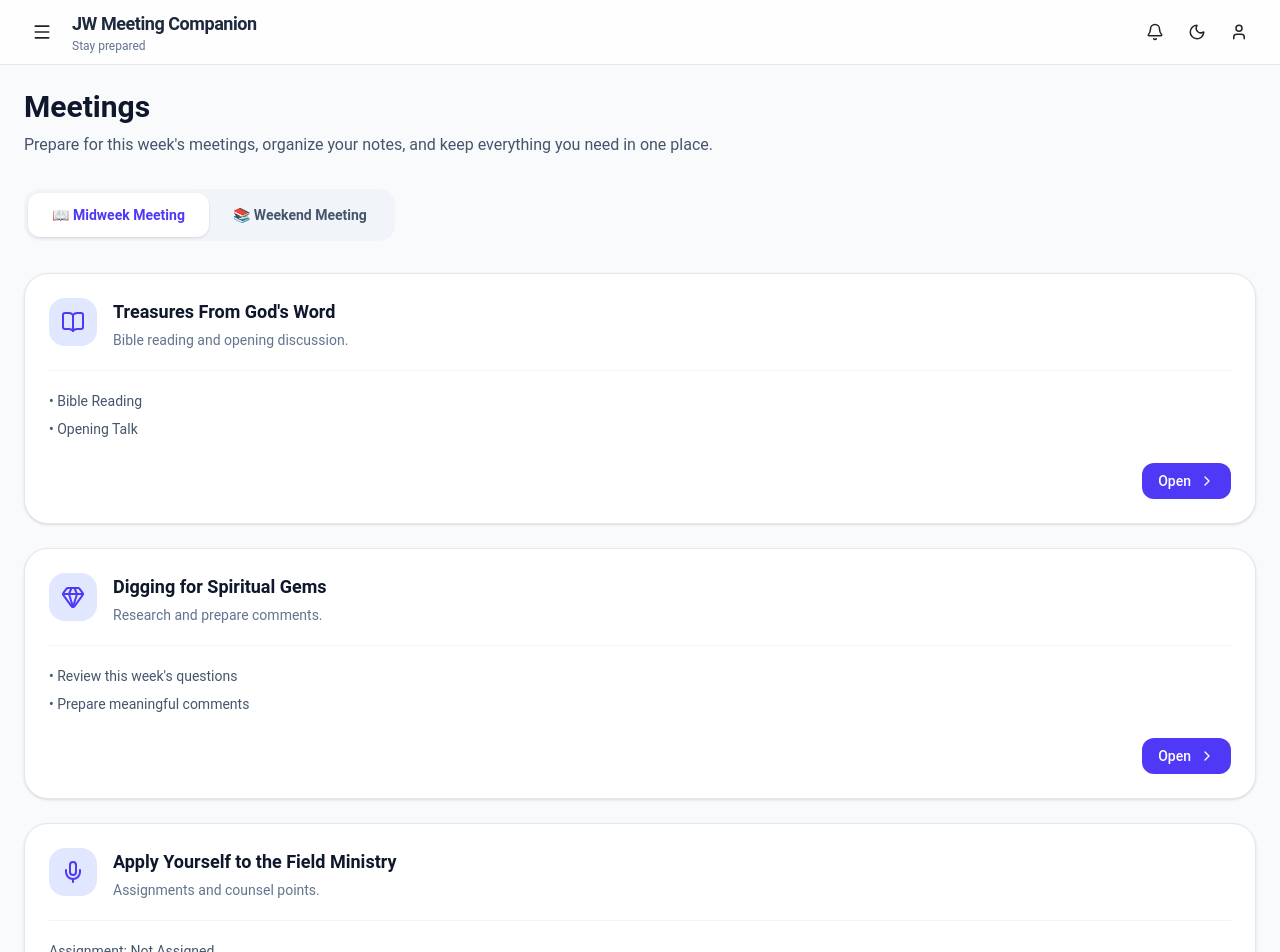
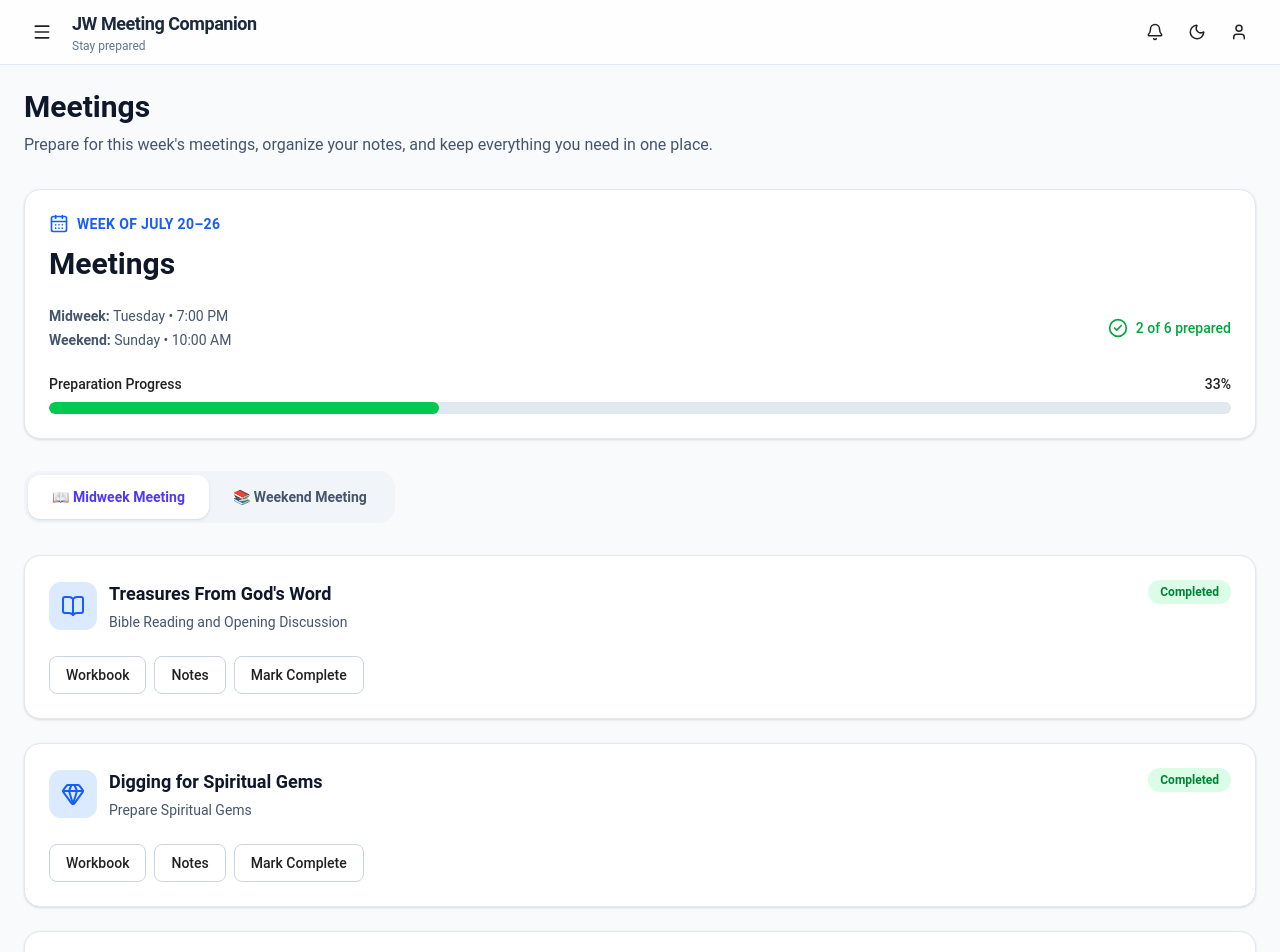
Before and after one commit to kadamsandesh28-star/jw-meeting-companion, a React (Vite) app: page /meetings in a window 1280 px wide. Shown: the top 952 px of the page. Built offline with nearby package versions, Linux system fonts and the light colour scheme.

Commit message:
Sprint 2: Refactor meetings to data-driven architecture

```diff
--- /dev/null
+++ b/src/Components/common/StatusBadge.tsx
@@ -0,0 +1,37 @@
+import { MeetingStatus } from "../../data/mock/meetingData";
+
+interface StatusBadgeProps {
+  status: MeetingStatus;
+}
+
+const statusConfig = {
+  completed: {
+    label: "Completed",
+    className:
+      "bg-green-100 text-green-700 dark:bg-green-900/30 dark:text-green-300",
+  },
+  "in-progress": {
+    label: "In Progress",
+    className:
+      "bg-yellow-100 text-yellow-700 dark:bg-yellow-900/30 dark:text-yellow-300",
+  },
+  "not-started": {
+    label: "Not Started",
+    className:
+      "bg-slate-100 text-slate-700 dark:bg-slate-800 dark:text-slate-300",
+  },
+};
+
+const StatusBadge = ({ status }: StatusBadgeProps) => {
+  const config = statusConfig[status];
+
+  return (
+    <span
+      className={`inline-flex items-center rounded-full px-3 py-1 text-xs font-semibold ${config.className}`}
+    >
+      {config.label}
+    </span>
+  );
+};
+
+export default StatusBadge;
--- /dev/null
+++ b/src/Components/meetings/MeetingHeader.tsx
@@ -0,0 +1,65 @@
+import { CalendarDays, CheckCircle2 } from "lucide-react";
+import { meetingData } from "../../data/mock/meetingData";
+
+const MeetingHeader = () => {
+  const totalSections =
+    meetingData.midweek.sections.length +
+    meetingData.weekend.sections.length;
+
+  const completedSections =
+    [...meetingData.midweek.sections, ...meetingData.weekend.sections].filter(
+      (section) => section.status === "completed"
+    ).length;
+
+  const progress = Math.round((completedSections / totalSections) * 100);
+
+  return (
+    <div className="mb-8 rounded-2xl border border-slate-200 bg-white p-6 shadow-sm dark:border-slate-700 dark:bg-slate-900">
+      <div className="flex items-center gap-2 text-blue-600 dark:text-blue-400">
+        <CalendarDays className="h-5 w-5" />
+        <span className="text-sm font-semibold uppercase tracking-wide">
+          Week of {meetingData.weekOf}
+        </span>
+      </div>
+
+      <h1 className="mt-3 text-3xl font-bold text-slate-900 dark:text-white">
+        Meetings
+      </h1>
+
+      <div className="mt-6 flex items-center justify-between text-sm text-slate-600 dark:text-slate-300">
+        <div>
+          <p>
+            <strong>Midweek:</strong>{" "}
+            {meetingData.midweek.meetingDate} • {meetingData.midweek.meetingTime}
+          </p>
+
+          <p className="mt-1">
+            <strong>Weekend:</strong>{" "}
+            {meetingData.weekend.meetingDate} • {meetingData.weekend.meetingTime}
+          </p>
+        </div>
+
+        <div className="flex items-center gap-2 font-medium text-green-600">
+          <CheckCircle2 className="h-5 w-5" />
+          {completedSections} of {totalSections} prepared
+        </div>
+      </div>
+
+      <div className="mt-6">
+        <div className="mb-2 flex justify-between text-sm font-medium">
+          <span>Preparation Progress</span>
+          <span>{progress}%</span>
+        </div>
+
+        <div className="h-3 overflow-hidden rounded-full bg-slate-200 dark:bg-slate-700">
+          <div
+            className="h-full rounded-full bg-green-500 transition-all duration-500"
+            style={{ width: `${progress}%` }}
+          />
+        </div>
+      </div>
+    </div>
+  );
+};
+
+export default MeetingHeader;
--- a/src/Components/meetings/MeetingSectionCard.tsx
+++ b/src/Components/meetings/MeetingSectionCard.tsx
@@ -1,54 +1,57 @@
-import { ReactNode } from "react";
-import { ChevronRight } from "lucide-react";
+import React from "react";
+import { LucideIcon } from "lucide-react";
+import StatusBadge from "../common/StatusBadge";
+import { MeetingStatus } from "../../data/mock/meetingData";
 
 interface MeetingSectionCardProps {
-  icon: ReactNode;
+  icon: LucideIcon;
   title: string;
-  description?: string;
-  children?: ReactNode;
+  description: string;
+  status: MeetingStatus;
+  actions: string[];
 }
 
-export default function MeetingSectionCard({
-  icon,
+const MeetingSectionCard: React.FC<MeetingSectionCardProps> = ({
+  icon: Icon,
   title,
   description,
-  children,
-}: MeetingSectionCardProps) {
+  status,
+  actions,
+}) => {
   return (
-    <div className="rounded-3xl border border-slate-200 bg-white p-6 shadow-sm transition-all duration-300 hover:-translate-y-1 hover:shadow-lg dark:border-slate-700 dark:bg-slate-900">
-      {/* Header */}
-      <div className="mb-5 flex items-start gap-4">
-        <div className="flex h-12 w-12 items-center justify-center rounded-2xl bg-indigo-100 text-indigo-600 dark:bg-indigo-900/40 dark:text-indigo-300">
-          {icon}
+    <div className="rounded-2xl border border-slate-200 bg-white p-6 shadow-sm transition-all duration-300 hover:-translate-y-1 hover:shadow-lg dark:border-slate-700 dark:bg-slate-900">
+      <div className="mb-4 flex items-start justify-between">
+        <div className="flex items-center gap-3">
+          <div className="rounded-xl bg-blue-100 p-3 dark:bg-blue-900/30">
+            <Icon className="h-6 w-6 text-blue-600 dark:text-blue-400" />
           </div>
 
-        <div className="flex-1">
+          <div>
             <h3 className="text-lg font-semibold text-slate-900 dark:text-white">
               {title}
             </h3>
 
-          {description && (
-            <p className="mt-1 text-sm text-slate-500 dark:text-slate-400">
+            <p className="mt-1 text-sm text-slate-600 dark:text-slate-400">
               {description}
             </p>
-          )}
           </div>
         </div>
 
-      {/* Content */}
-      {children && (
-        <div className="border-t border-slate-100 pt-5 dark:border-slate-700">
-          {children}
+        <StatusBadge status={status} />
       </div>
-      )}
 
-      {/* Footer */}
-      <div className="mt-6 flex justify-end">
-        <button className="flex items-center gap-2 rounded-xl bg-indigo-600 px-4 py-2 text-sm font-medium text-white transition-colors hover:bg-indigo-700">
-          Open
-          <ChevronRight size={16} />
+      <div className="mt-6 flex flex-wrap gap-2">
+        {actions.map((action) => (
+          <button
+            key={action}
+            className="rounded-lg border border-slate-300 px-4 py-2 text-sm font-medium transition-colors hover:bg-slate-100 dark:border-slate-600 dark:hover:bg-slate-800"
+          >
+            {action}
           </button>
+        ))}
       </div>
     </div>
   );
-}
+};
+
+export default MeetingSectionCard;
--- a/src/Components/meetings/MidweekMeeting.tsx
+++ b/src/Components/meetings/MidweekMeeting.tsx
@@ -3,72 +3,36 @@
   Gem,
   Mic,
   HeartHandshake,
+  LucideIcon,
 } from "lucide-react";
 
 import MeetingSectionCard from "./MeetingSectionCard";
+import { meetingData } from "../../data/mock/meetingData";
+
+const iconMap: Record<string, LucideIcon> = {
+  treasures: BookOpen,
+  gems: Gem,
+  apply: Mic,
+  living: HeartHandshake,
+};
 
 export default function MidweekMeeting() {
   return (
     <div className="space-y-6">
-      <MeetingSectionCard
-        icon={<BookOpen size={24} />}
-        title="Treasures From God's Word"
-        description="Bible reading and opening discussion."
-      >
-        <div className="space-y-2">
-          <p className="text-sm text-slate-600 dark:text-slate-300">
-            • Bible Reading
-          </p>
-          <p className="text-sm text-slate-600 dark:text-slate-300">
-            • Opening Talk
-          </p>
-        </div>
-      </MeetingSectionCard>
+      {meetingData.midweek.sections.map((section) => {
+        const Icon = iconMap[section.id];
 
-      <MeetingSectionCard
-        icon={<Gem size={24} />}
-        title="Digging for Spiritual Gems"
-        description="Research and prepare comments."
-      >
-        <div className="space-y-2">
-          <p className="text-sm text-slate-600 dark:text-slate-300">
-            • Review this week's questions
-          </p>
-          <p className="text-sm text-slate-600 dark:text-slate-300">
-            • Prepare meaningful comments
-          </p>
-        </div>
-      </MeetingSectionCard>
-
-      <MeetingSectionCard
-        icon={<Mic size={24} />}
-        title="Apply Yourself to the Field Ministry"
-        description="Assignments and counsel points."
-      >
-        <div className="space-y-2">
-          <p className="text-sm text-slate-600 dark:text-slate-300">
-            Assignment: Not Assigned
-          </p>
-          <p className="text-sm text-slate-600 dark:text-slate-300">
-            Counsel Point: —
-          </p>
-        </div>
-      </MeetingSectionCard>
-
-      <MeetingSectionCard
-        icon={<HeartHandshake size={24} />}
-        title="Living as Christians"
-        description="Living as Christians and Congregation Bible Study."
-      >
-        <div className="space-y-2">
-          <p className="text-sm text-slate-600 dark:text-slate-300">
-            • Living as Christians
-          </p>
-          <p className="text-sm text-slate-600 dark:text-slate-300">
-            • Congregation Bible Study
-          </p>
-        </div>
-      </MeetingSectionCard>
+        return (
+          <MeetingSectionCard
+            key={section.id}
+            icon={Icon}
+            title={section.title}
+            description={section.description}
+            status={section.status}
+            actions={section.actions}
+          />
+        );
+      })}
     </div>
   );
 }
--- /dev/null
+++ b/src/data/mock/meetingData.ts
@@ -0,0 +1,85 @@
+export type MeetingStatus = "not-started" | "in-progress" | "completed";
+
+export interface MeetingSection {
+  id: string;
+  title: string;
+  description: string;
+  status: MeetingStatus;
+  actions: string[];
+}
+
+export interface MeetingData {
+  weekOf: string;
+  midweek: {
+    meetingDate: string;
+    meetingTime: string;
+    sections: MeetingSection[];
+  };
+  weekend: {
+    meetingDate: string;
+    meetingTime: string;
+    sections: MeetingSection[];
+  };
+}
+
+export const meetingData: MeetingData = {
+  weekOf: "July 20–26",
+
+  midweek: {
+    meetingDate: "Tuesday",
+    meetingTime: "7:00 PM",
+
+    sections: [
+      {
+        id: "treasures",
+        title: "Treasures From God's Word",
+        description: "Bible Reading and Opening Discussion",
+        status: "completed",
+        actions: ["Workbook", "Notes", "Mark Complete"],
+      },
+      {
+        id: "gems",
+        title: "Digging for Spiritual Gems",
+        description: "Prepare Spiritual Gems",
+        status: "completed",
+        actions: ["Workbook", "Notes", "Mark Complete"],
+      },
+      {
+        id: "apply",
+        title: "Apply Yourself to the Field Ministry",
+        description: "Meeting Assignments",
+        status: "in-progress",
+        actions: ["Prepare", "Notes", "Mark Complete"],
+      },
+      {
+        id: "living",
+        title: "Living as Christians",
+        description: "Living as Christians Program",
+        status: "not-started",
+        actions: ["Workbook", "Notes", "Mark Complete"],
+      },
+    ],
+  },
+
+  weekend: {
+    meetingDate: "Sunday",
+    meetingTime: "10:00 AM",
+
+    sections: [
+      {
+        id: "public-talk",
+        title: "Public Talk",
+        description: "Public Bible Discourse",
+        status: "not-started",
+        actions: ["Notes", "Mark Complete"],
+      },
+      {
+        id: "watchtower",
+        title: "Watchtower Study",
+        description: "Study Edition",
+        status: "not-started",
+        actions: ["Study", "Notes", "Mark Complete"],
+      },
+    ],
+  },
+};
--- a/src/pages/meetings/Meetings.tsx
+++ b/src/pages/meetings/Meetings.tsx
@@ -3,6 +3,7 @@
 import MeetingTabs from "../../components/meetings/MeetingTabs";
 import MidweekMeeting from "../../components/meetings/MidweekMeeting";
 import WeekendMeeting from "../../components/meetings/WeekendMeeting";
+import MeetingHeader from "../../components/meetings/MeetingHeader";
 
 export default function Meetings() {
   const [activeTab, setActiveTab] = useState<"midweek" | "weekend">(
@@ -22,7 +23,7 @@
           everything you need in one place.
         </p>
       </div>
-
+<MeetingHeader />
       {/* Tabs */}
       <MeetingTabs
         activeTab={activeTab}
```
Also changed, not shown: src/Components/meetings/WeekendMeeting.tsx (+20 -38 lines), src/theme/motion.ts (line endings or trailing spaces). Lines whose indentation alone changed are shown as unchanged.
